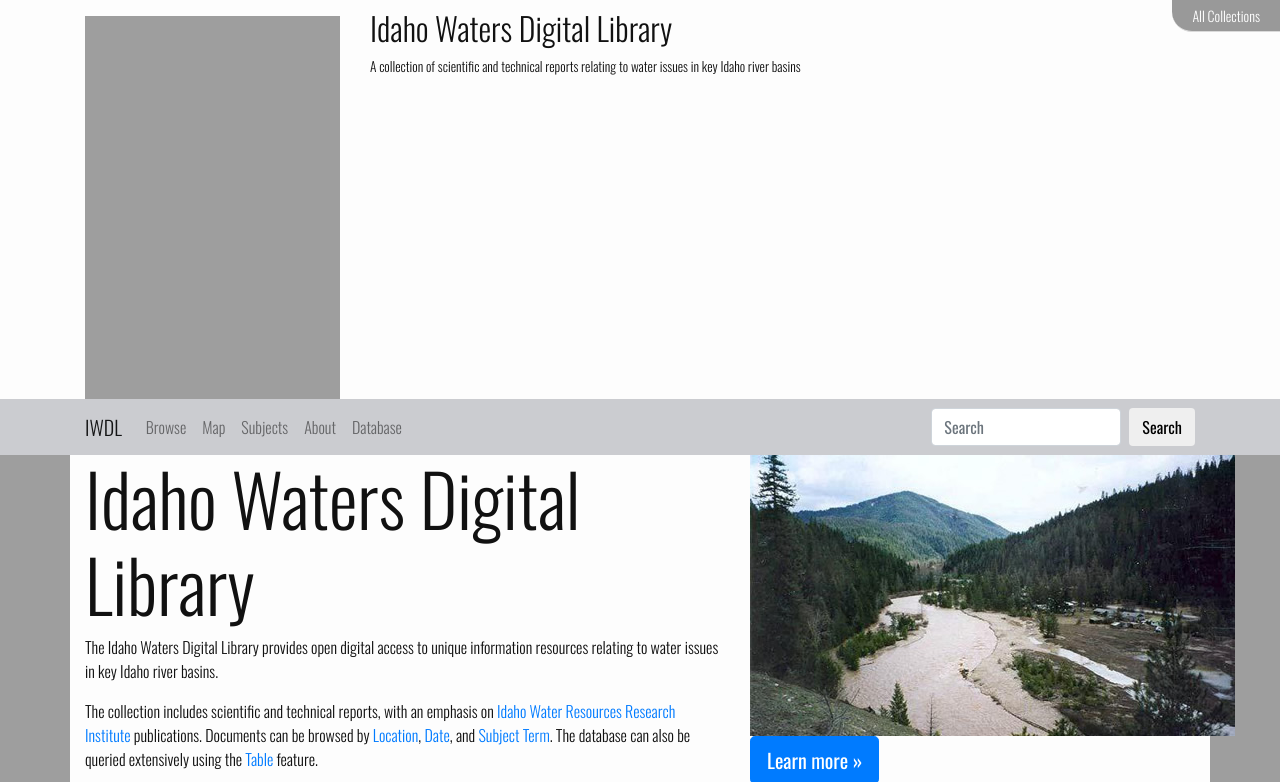
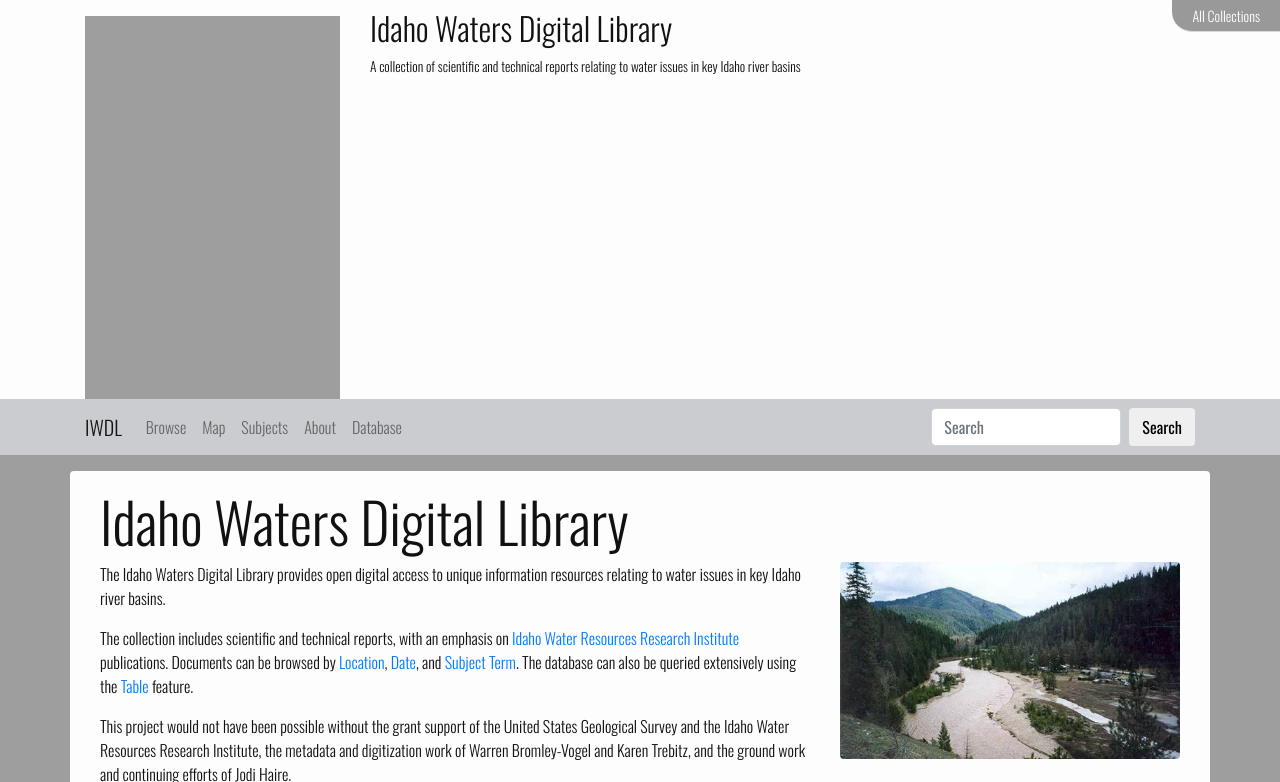
Before and after one commit to uidaholib/iwdl_source, a Jekyll site: the page built from index.html, in a window 1280 px wide. Shown: the top 782 px of the page. Built offline with Jekyll 4.4.1, drawn with Linux system fonts in a browser that asks for light colours; some of the changed text lies outside the part shown; grey boxes are pictures that could not be loaded.

Commit message:
update layouts to bootstrap

```diff
--- a/_layouts/subjects.html
+++ b/_layouts/subjects.html
@@ -40,3 +40,4 @@
 {{ content }}
 
 <div id="htmltagcloud" style="margin: 0px 30px 30px; background: none repeat scroll 0% 0% rgb(64, 82, 79); padding: 4px;"></div>
+<br>
--- a/index.html
+++ b/index.html
@@ -1,40 +1,56 @@
 ---
-layout: default
+layout: page
 title: Home
 ---
+<div class="container">
+    <h2 class="display-4">{{ site.title }}</h2>
+    <div class="row">
+        <div class="col-md-8">
+            <p>The Idaho Waters Digital Library provides open digital access to unique information resources relating to water issues in key Idaho river basins.</p>
+            <p>The collection includes scientific and technical reports, with an emphasis on <a href="http://www.uidaho.edu/research/entities/iwrri" target="_blank">Idaho Water Resources Research Institute</a> publications. Documents can be browsed by <a href="{{ "/map/" | relative_url }}" target="_blank">Location</a>, <a href="{{ "/timeline/" | relative_url }}" target="_blank">Date</a>, and <a href="{{ "/subjects/" | relative_url }}" target="_blank">Subject Term</a>. The database can also be queried extensively using the <a href="{{ "/browse/" | relative_url }}" target="_blank">Table</a> feature.</p>
+            <p>This project would not have been possible without the grant support of the United States Geological Survey and the Idaho Water Resources Research Institute, the metadata and digitization work of Warren Bromley-Vogel and Karen Trebitz, and the ground work and continuing efforts of Jodi Haire.</p>
+        </div>
+        <div class="col-md-4">
+            <p><img class="img-fluid rounded" src="{{ "/images/pinecreek.jpg" | relative_url }}" alt="Pine Creek"></p>
+            <!--<p class="text-center"><a class="btn btn-primary" href="{{ "/about/" | absolute_url }}" role="button">Learn more &raquo;</a></p>-->
+        </div>
+    </div>
+</div>
+{%- assign items = site.data.iwdl -%}
+{%- assign raw-dates = items | map: 'date' -%}
+{% capture clean-dates %}{% for date in raw-dates %}{% if date != "" %}{% if date contains "-" %}{{date | split: "-" | first }}{% elsif date contains "/" %}{{ date | split: "/" | last }}{% else %}{{ date }}{% endif %}{% unless forloop.last %};{% endunless %}{% endif %}{%- endfor -%}{% endcapture %}
+{%- assign date-range = clean-dates | split: ";" | sort  -%}
 
 <div class="container">
     <div class="row">
-        <div class="col-md-7">
-            <h1 class="display-3">{{ site.title }}</h1>
-            <p>The Idaho Waters Digital Library provides open digital access to unique information resources relating to water issues in key Idaho river basins.</p>
-            <p>The collection includes scientific and technical reports, with an emphasis on <a href="http://www.uidaho.edu/research/entities/iwrri" target="_blank">Idaho Water Resources Research Institute</a> publications. Documents can be browsed by <a href="{{ "/map/" | relative_url }}" target="_blank">Location</a>, <a href="{{ "/timeline/" | relative_url }}" target="_blank">Date</a>, and <a href="{{ "/subjects/" | relative_url }}" target="_blank">Subject Term</a>. The database can also be queried extensively using the <a href="{{ "/browse/" | relative_url }}" target="_blank">Table</a> feature.</p>
-            <p>The full descriptive metadata can be downloaded as a <a href="{{ "/export/iwdl-data.csv" | absolute_url }}" target="_blank">CSV spreadsheet</a> or a <a href="{{ "/export/iwdl-geodata.json" | absolute_url }}" target="_blank">GeoJSON export</a>.</p>
-            <p>This project would not have been possible without the grant support of the United States Geological Survey and the Idaho Water Resources Research Institute, the metadata and digitization work of Warren Bromley-Vogel and Karen Trebitz, and the ground work and continuing efforts of Jodi Haire.</p>
+        <div class="col-md-6">
+            <div class="">
+                <div class="card">
+                    <div class="card-body">
+                        <h3>Collection Basics</h3>
+                        <p>IWDL currently contains {{ items | size }} documents in PDF format, ranging in date from {{ date-range | first }} to {{ date-range | last }}. </p>
+                        <p><a class="btn btn-secondary" href="{{ "/about/" | absolute_url }}" role="button">Learn more &raquo;</a></p>
+                    </div>
+                </div>
+            </div>
+            <div class="mt-2">
+                <div class="card">
+                    <div class="card-body">
+                        <h3>Data</h3>
+                        <p>The full descriptive metadata can be downloaded as a <a href="{{ "/export/iwdl-data.csv" | absolute_url }}" target="_blank">CSV spreadsheet</a> or a <a href="{{ "/export/iwdl-geodata.json" | absolute_url }}" target="_blank">GeoJSON export</a>. The collection is also included in aggregators such as the <a href="http://westernwaters.org/" target="_blank">Western Waters Digital Library</a>.</p>
+                        <p><a class="btn btn-secondary" href="{{ "/browse/" | relative_url }}" role="button">Browse &raquo;</a></p>
+                    </div>
+                </div>
+            </div>
         </div>
-        <div class="col-md-5">
-            <img src="{{ "/images/pinecreek.jpg" | relative_url }}" alt="Pine Creek">
-            <p><a class="btn btn-primary btn-lg" href="{{ "/about/" | absolute_url }}" role="button">Learn more &raquo;</a></p>
+        <div class="col-md-6">
+            <div class="card">
+                <div class="card-body">
+                    <h3>Locations</h3>
+                    <p class="text-center"><a href="{{ "/map/" | relative_url }}"><img class="img-fluid rounded" src="{{ "/images/iwdl-map.jpg" | relative_url }}" alt="IWDL map"></a></p>
+                    <!--<p><a class="btn btn-secondary" href="{{ "/map/" | relative_url }}" role="button">Locations &raquo;</a></p>-->
+                </div>
+            </div>
         </div>
     </div>
 </div>
-
-<div class="container">
-    <div class="row">
-        <div class="col-md-4">
-        <h2>Heading</h2>
-        <p>Donec id elit non mi porta gravida at eget metus. Fusce dapibus, tellus ac cursus commodo, tortor mauris condimentum nibh, ut fermentum massa justo sit amet risus. Etiam porta sem malesuada magna mollis euismod. Donec sed odio dui. </p>
-        <p><a class="btn btn-secondary" href="#" role="button">View details &raquo;</a></p>
-        </div>
-        <div class="col-md-4">
-        <h2>Heading</h2>
-        <p>Donec id elit non mi porta gravida at eget metus. Fusce dapibus, tellus ac cursus commodo, tortor mauris condimentum nibh, ut fermentum massa justo sit amet risus. Etiam porta sem malesuada magna mollis euismod. Donec sed odio dui. </p>
-        <p><a class="btn btn-secondary" href="#" role="button">View details &raquo;</a></p>
-        </div>
-        <div class="col-md-4">
-        <h2>Heading</h2>
-        <p>Donec sed odio dui. Cras justo odio, dapibus ac facilisis in, egestas eget quam. Vestibulum id ligula porta felis euismod semper. Fusce dapibus, tellus ac cursus commodo, tortor mauris condimentum nibh, ut fermentum massa justo sit amet risus.</p>
-        <p><a class="btn btn-secondary" href="#" role="button">View details &raquo;</a></p>
-        </div>
-    </div>
-</div>
```
Also changed, not shown: about.md (+14 -1 lines), subjects.md (+2 -0 lines), table.md (+8 -6 lines).
